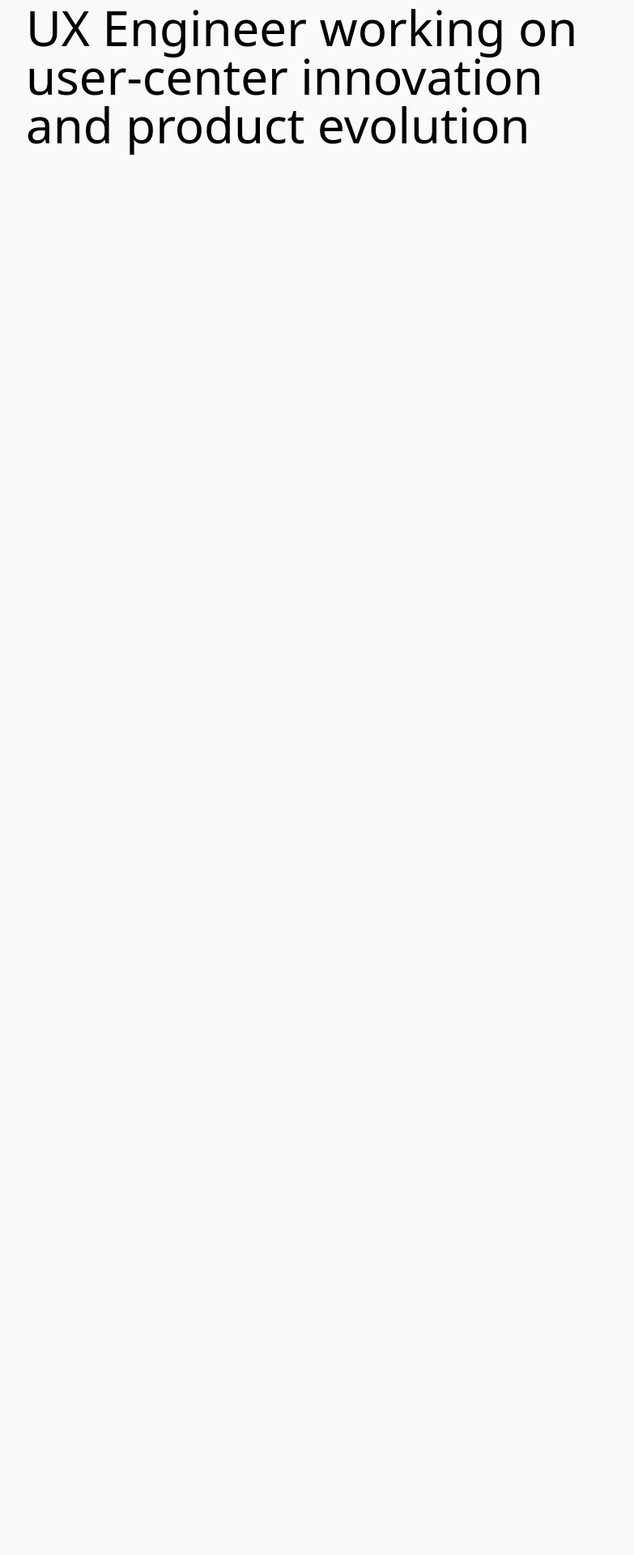
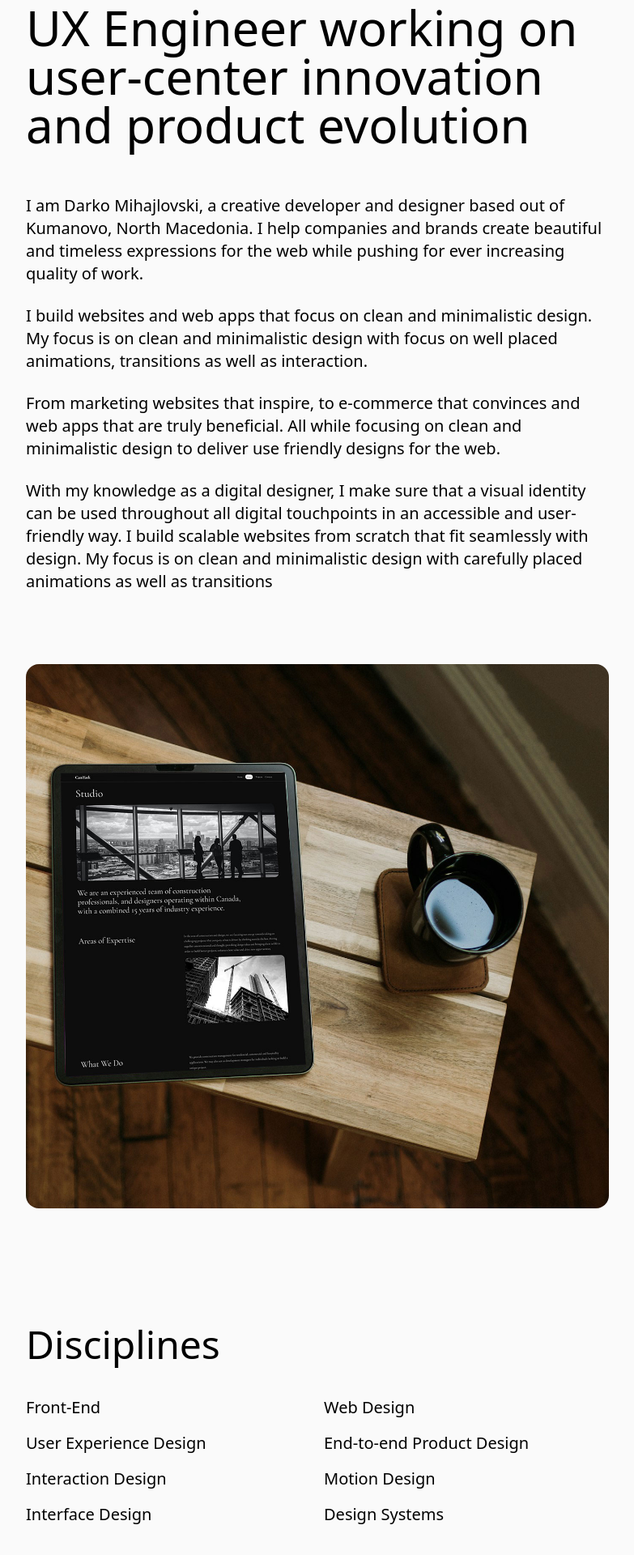
Before and after one commit to DarkoM996/nextjs-dev-portfolio, a Next.js app: page /about in a window 1280 px wide. Shown: the part 164-2084 px from the top of the page at 81% size, without its empty margins (248-1031 px from the left). Before the commit the page ends 800 px from the top, so only its background shows below. Built offline with nearby package versions, Linux system fonts and the light colour scheme.

Commit message:
Working section for now

```diff
--- a/pages/about.tsx
+++ b/pages/about.tsx
@@ -1,6 +1,7 @@
 import Head from "next/head";
 import React from "react";
 import AboutHero from "./components/AboutHero";
+import AboutText from "./components/AboutText";
 
 const about = () => {
   return (
@@ -10,6 +11,7 @@ const about = () => {
         <meta />
       </Head>
       <AboutHero />
+      <AboutText />
     </>
   );
 };
--- /dev/null
+++ b/pages/components/AboutText.tsx
@@ -0,0 +1,59 @@
+import Image from "next/image";
+import React from "react";
+import backgroundimage from "../../public/images/client-construction-website-mockup-v-1.4.jpg";
+
+const AboutText = () => {
+  return (
+    <div className="max-w-screen-md mx-auto w-full h-full relative  flex flex-col justify-center items-start gap-6 px-6 py-8">
+      {/* Paragraphs that give explanations */}
+      <p className="text-xl text-black font-light ">
+        I am Darko Mihajlovski, a creative developer and designer based out of
+        Kumanovo, North Macedonia. I help companies and brands create beautiful
+        and timeless expressions for the web while pushing for ever increasing
+        quality of work.
+      </p>
+      <p className="text-xl text-black font-light ">
+        I build websites and web apps that focus on clean and minimalistic
+        design. My focus is on clean and minimalistic design with focus on well
+        placed animations, transitions as well as interaction.
+      </p>
+      <p className="text-xl text-black font-light ">
+        From marketing websites that inspire, to e-commerce that convinces and
+        web apps that are truly beneficial. All while focusing on clean and
+        minimalistic design to deliver use friendly designs for the web.
+      </p>
+      <p className="text-xl text-black font-light ">
+        With my knowledge as a digital designer, I make sure that a visual
+        identity can be used throughout all digital touchpoints in an accessible
+        and user-friendly way. I build scalable websites from scratch that fit
+        seamlessly with design. My focus is on clean and minimalistic design
+        with carefully placed animations as well as transitions
+      </p>
+
+      {/* Image that can be changed  */}
+      <div className="relative w-full h-screen py-16">
+        <Image
+          src={backgroundimage}
+          alt="project image"
+          className="object-cover rounded-2xl w-full h-full"
+        />
+      </div>
+      {/* Section about technologies used with icons from react icons */}
+      <div className="max-w-screen-md mx-auto w-full h-full relative py-4">
+        <h2 className="text-3xl md:text-4xl lg:text-5xl py-10">Disciplines</h2>
+        <div className="grid grid-cols-1 md:grid-cols-2 gap-4 text-xl text-primary_customGray-900">
+          <p>Front-End</p>
+          <p>Web Design</p>
+          <p>User Experience Design</p>
+          <p>End-to-end Product Design</p>
+          <p>Interaction Design</p>
+          <p>Motion Design</p>
+          <p>Interface Design</p>
+          <p>Design Systems</p>
+        </div>
+      </div>
+    </div>
+  );
+};
+
+export default AboutText;
```
